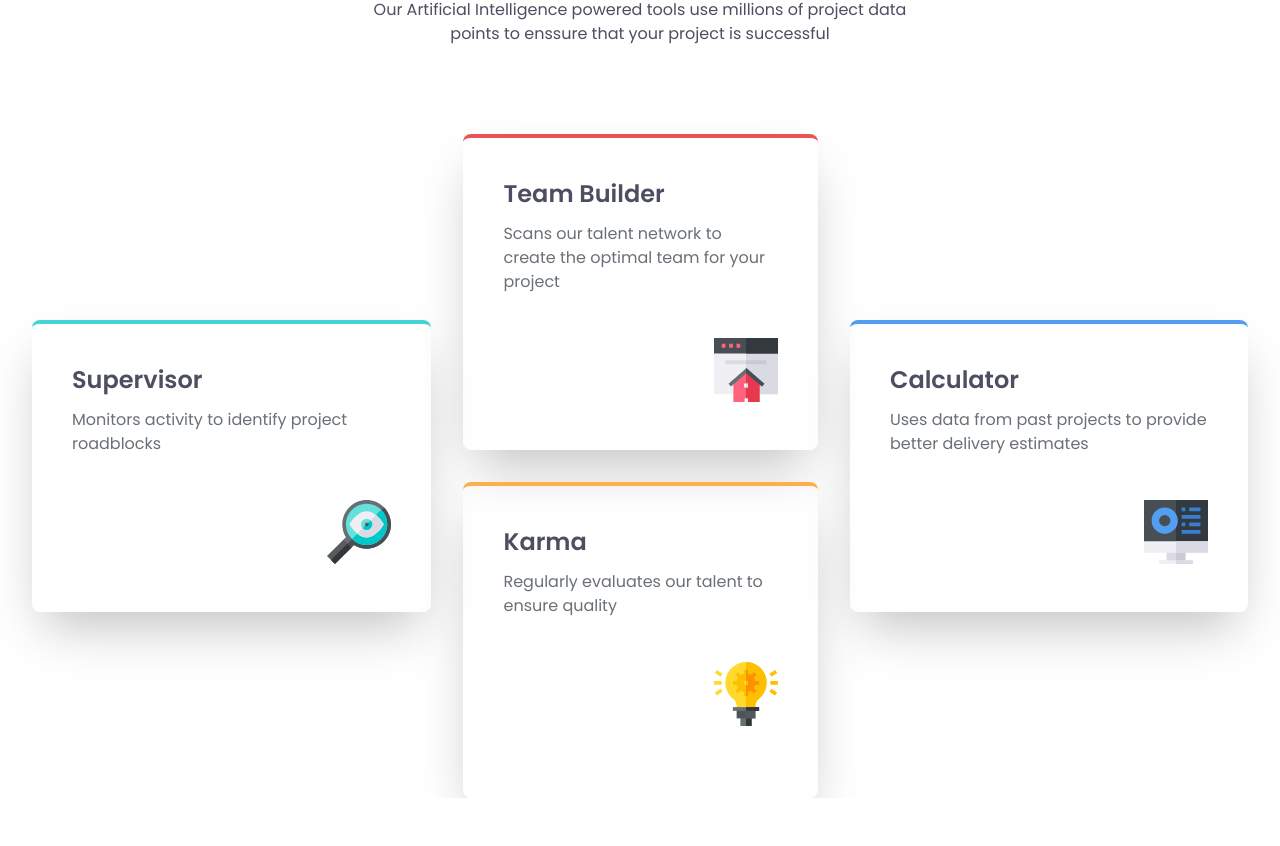
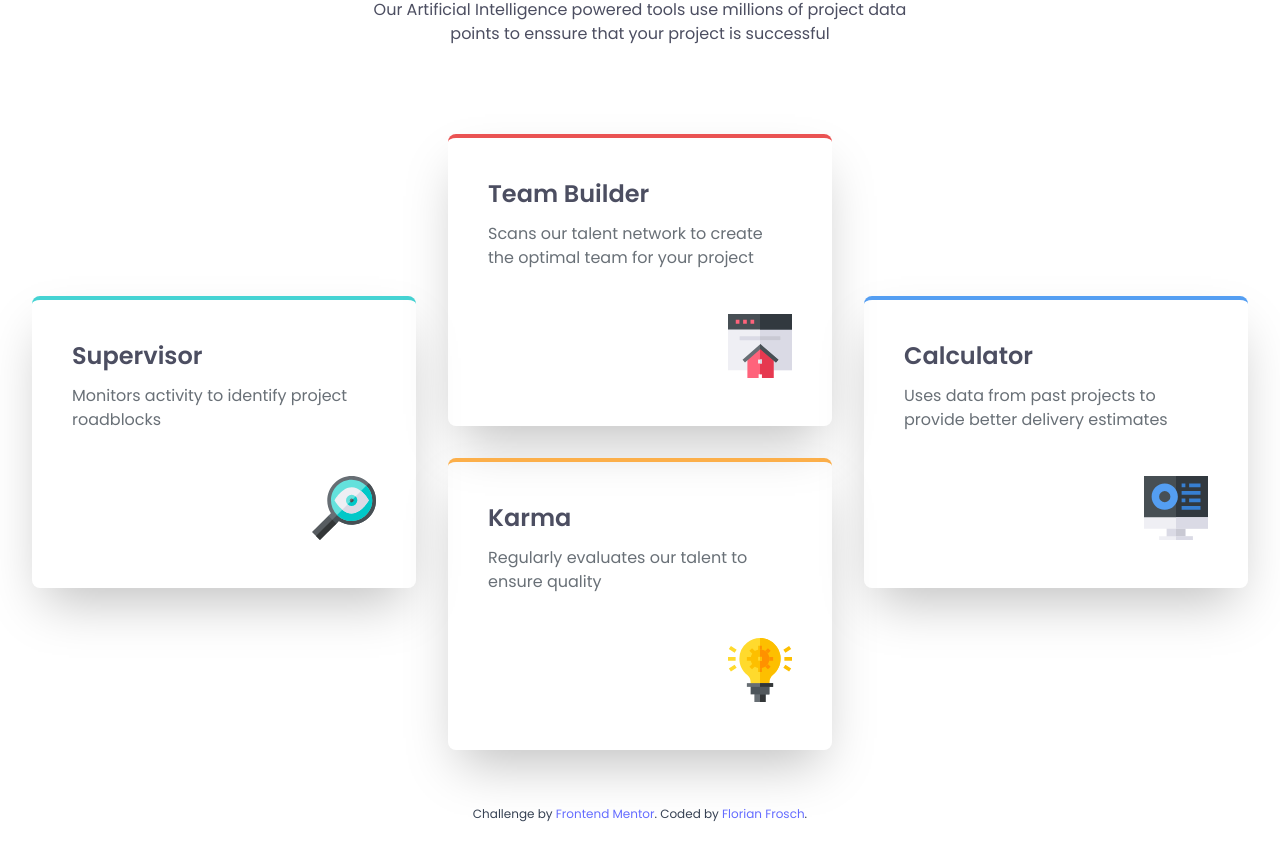
Before and after one commit to ffrosch/frontendmentor-four-card-feature-section, a Vue app: page / in a window 1280 px wide. Shown: the part 234-1080 px from the top of the page. Before the commit the page ends 1032 px from the top, so only its background shows below. Built offline with nearby package versions, Linux system fonts and the light colour scheme.

Commit message:
feat: finalize layout

```diff
--- a/index.html
+++ b/index.html
@@ -1,4 +1,4 @@
-<!doctype html>
+<!DOCTYPE html>
 <html lang="en">
   <head>
     <meta charset="UTF-8" />
@@ -6,8 +6,18 @@
     <meta name="viewport" content="width=device-width, initial-scale=1.0" />
     <title>FrontendMentor - Four Card Feature Section</title>
   </head>
-  <body class="font-poppins">
-    <div id="app" class="h-dvh min-w-[320px]"></div>
+  <body class="grid justify-center font-poppins min-w-[320px]">
+    <main id="app"></main>
+    <footer class="p-6 text-center text-xs text-gray-700">
+      Challenge by&nbsp;<a
+        href="https://www.frontendmentor.io?ref=challenge"
+        target="_blank"
+        rel="noopener"
+        >Frontend Mentor</a
+      >. Coded by&nbsp;<a href="https://florianfrosch.de/"
+        >Florian Frosch</a
+      >.
+    </footer>
     <script type="module" src="/src/main.js"></script>
   </body>
 </html>
--- a/src/components/Card.vue
+++ b/src/components/Card.vue
@@ -6,7 +6,7 @@ defineProps<CardData>();
 
 <template>
     <section
-        class="flex flex-col gap-3 max-w-[560px] lg:max-w-[420px] p-10 pb-12 border-t-4 rounded-lg shadow-2xl"
+        class="flex flex-col gap-3 min-w-[320px] max-w-[560px] lg:max-w-[420px] p-10 pb-12 border-t-4 rounded-lg shadow-2xl"
         :class="{
             'border-primary-red': color === 'red',
             'border-primary-blue': color === 'blue',
--- a/src/components/Cards.vue
+++ b/src/components/Cards.vue
@@ -10,7 +10,7 @@ import Hero from '@/components/Hero.vue';
         subtitle="Powered by Technology"
         description="Our Artificial Intelligence powered tools use millions of project data points to enssure that your project is successful"
     />
-    <div class="grid gap-8 place-content-center lg:grid-rows-2 lg:grid-flow-col m-8">
+    <section class="grid gap-8 place-content-center lg:grid-rows-2 lg:grid-flow-col m-8">
         <Card
             v-for="[index, card] of data.entries()"
             :key="card.title"
@@ -20,5 +20,5 @@ import Hero from '@/components/Hero.vue';
             :color="card.color"
             :class="index === 0 || index === 3 ? 'lg:row-span-2 lg:self-center' : ''"
         />
-    </div>
+    </section>
 </template>
--- a/src/style.css
+++ b/src/style.css
@@ -11,3 +11,13 @@
   --color-neutral-white: hsl(0, 0%, 100%);
   --font-poppins: "Poppins", sans-serif;
 }
+
+a {
+  font-weight: 500;
+  color: #646cff;
+  text-decoration: inherit;
+}
+
+a:hover {
+  color: #535bf2;
+}
```
